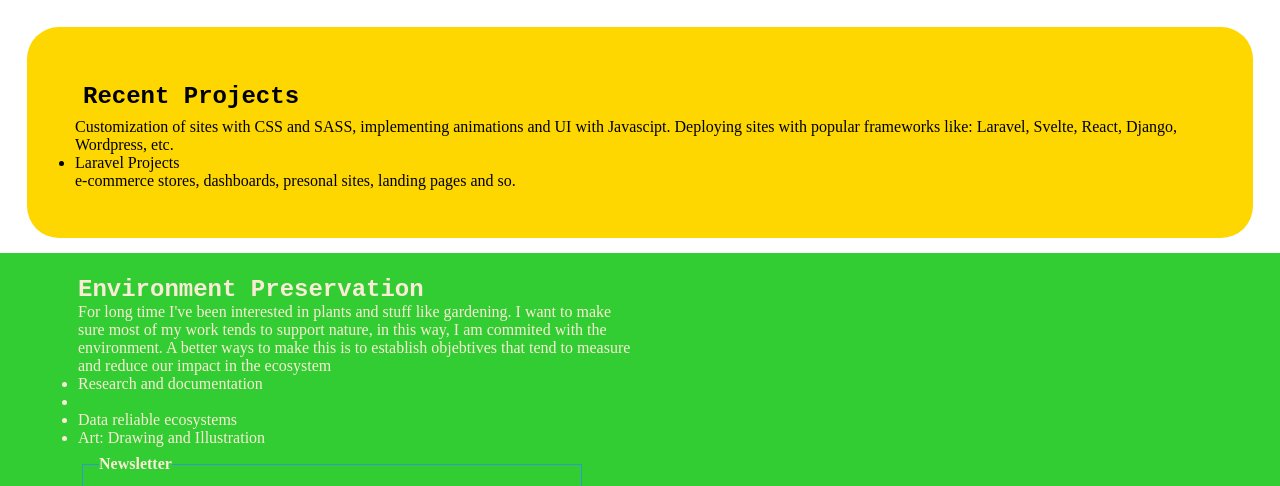
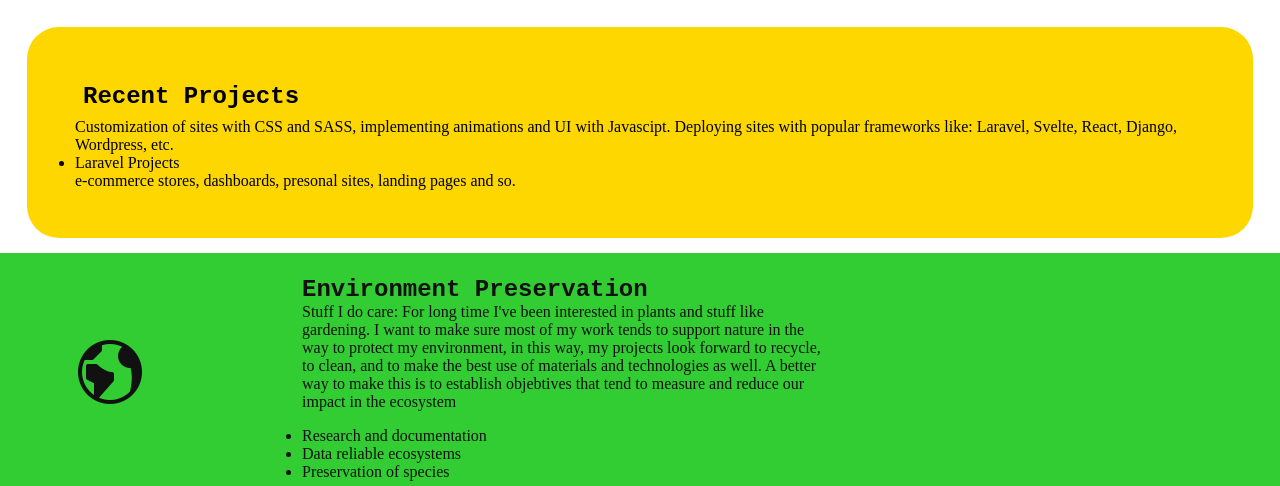
Before and after one commit to ss-vector/ss-vector.github.io, a plain HTML site: page index.html in a window 1280 px wide. Shown: the part 304-790 px from the top of the page. Drawn offline with Linux system fonts and the light colour scheme; files whose address does not match are found by name.

Commit message:
project update

```diff
--- a/css/styles.css
+++ b/css/styles.css
@@ -1,4 +1,5 @@
 @import 'icomoon.css';
+@layer base, special;
 
 :root {
   --color-shadow-primary:     #222832;
@@ -12,8 +13,6 @@
   margin: 0px;
   padding: 0px;
 }
-
-@layer base, green;
 
 body {
   display: grid;
@@ -42,21 +41,28 @@ section.content-featured {
   margin: 15px;
 }
 
+@layer base {
+  .green {
+    background-color: var(--green-dark);
+  }
+
+  .green-content {
+    color: antiquewhite;
+  }
+}
+
 @layer special {
   .green {
     background-color: limegreen;
+  }
+
+  .green-content {
     color: var(--color-dark);
   }
 }
 
-@layer base {
-  .green {
-    background-color: var(--green-dark);
-  }
-}
-
-.green-content {
-  color: antiquewhite;
+.green-content .excerpt ul {
+  margin-top: 1rem;
 }
 
 fieldset {
@@ -106,3 +112,23 @@ footer {
 .main-nav ul,.footer-nav ul {
   list-style: none;
 }
+
+/* Font Icons */
+
+.fs1 {
+  font-size: 32px;
+}
+
+.fs2 {
+  font-size: 64px;
+}
+
+.glyph {
+  font-size: 16px;
+  width: 10em;
+  padding-bottom: 6em;
+  margin-right: 4em;
+  padding-top: 4em;
+  float: left;
+  overflow: hidden;
+}
--- a/index.html
+++ b/index.html
@@ -42,14 +42,19 @@
         <section class="green-content">
           <div class="container">
             <div class="row">
-              <div class="col-6 p-2">
-                <h2>Environment Preservation</h2>
-                <p>For long time I've been interested in plants and stuff like gardening. I want to make sure most of my work tends to support nature, in this way, I am commited with the environment. A better ways to make this is to establish objebtives that tend to measure and reduce our impact in the ecosystem </p>
-                <ul>
-                  <li>Research and documentation<li>
-                  <li>Data reliable ecosystems</li>
-                  <li>Art: Drawing and Illustration</li>
-                </ul>
+              <div class="col-8 p-2">
+                <div class="glyph">
+                  <i class="icon-earth fs2"></i>
+                </div>
+                <div class="excerpt">
+                  <h2>Environment Preservation</h2>
+                  <p>Stuff I do care: For long time I've been interested in plants and stuff like gardening. I want to make sure most of my work tends to support nature in the way to protect my environment, in this way, my projects look forward to recycle, to clean, and to make the best use of materials and technologies as well. A better way to make this is to establish objebtives that tend to measure and reduce our impact in the ecosystem </p>
+                  <ul>
+                    <li>Research and documentation</li>
+                    <li>Data reliable ecosystems</li>
+                    <li>Preservation of species</li>
+                  </ul>
+                </div>
               </div>
             </div>
             <div class="row">
```
Also changed, not shown: demo.txt (added).
